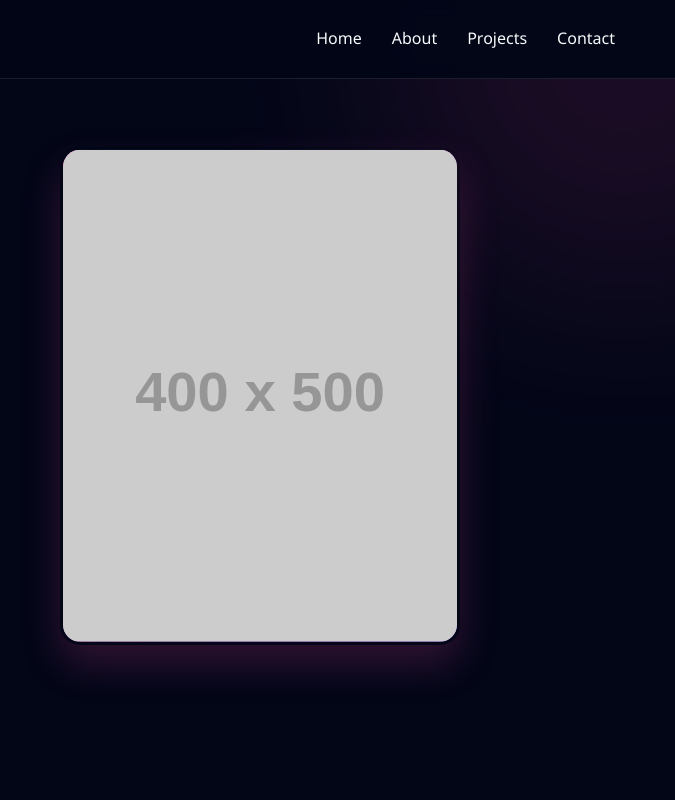
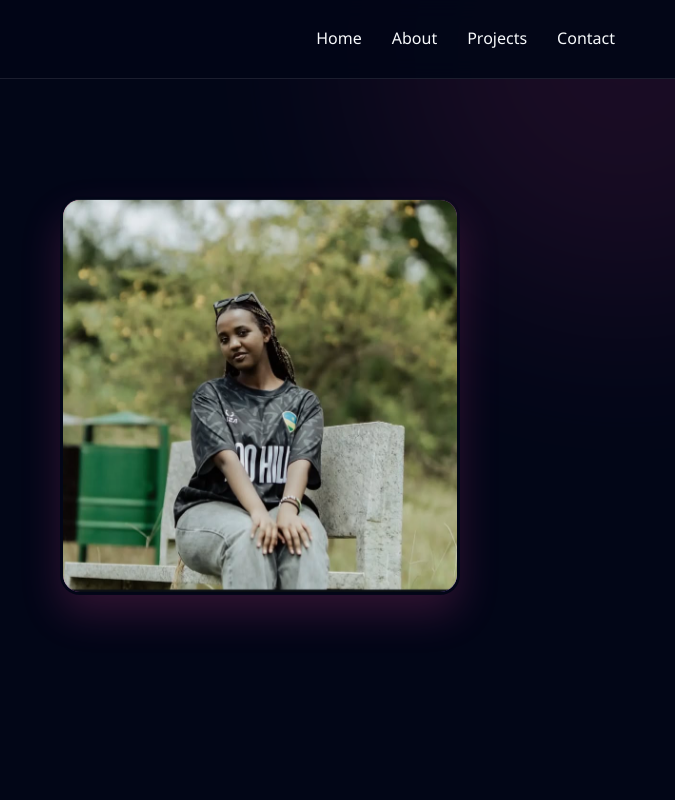
Before and after one commit to Karab-o/ma-portfolio, a plain HTML site: page index.html in a window 1280 px wide. Shown: the top 800 px of the page, 605-1280 px from the left. Drawn offline with Linux system fonts and the light colour scheme; placeholder pictures from the web are drawn by us.

Commit message:
Add portfolio website

```diff
--- a/index.html
+++ b/index.html
@@ -689,7 +689,7 @@
                     </div>
                 </div>
                 <div class="hero-img animate" style="animation-delay: 0.5s">
-                    <img src="https://placehold.co/400x500/1F2937/FFFFFF?text=Karabo+Divine" alt="Karabo Divine">
+                    <img src="profile.png" alt="Karabo Divine">
                 </div>
             </div>
         </div>
```
Also changed, not shown: profile.png (added).
